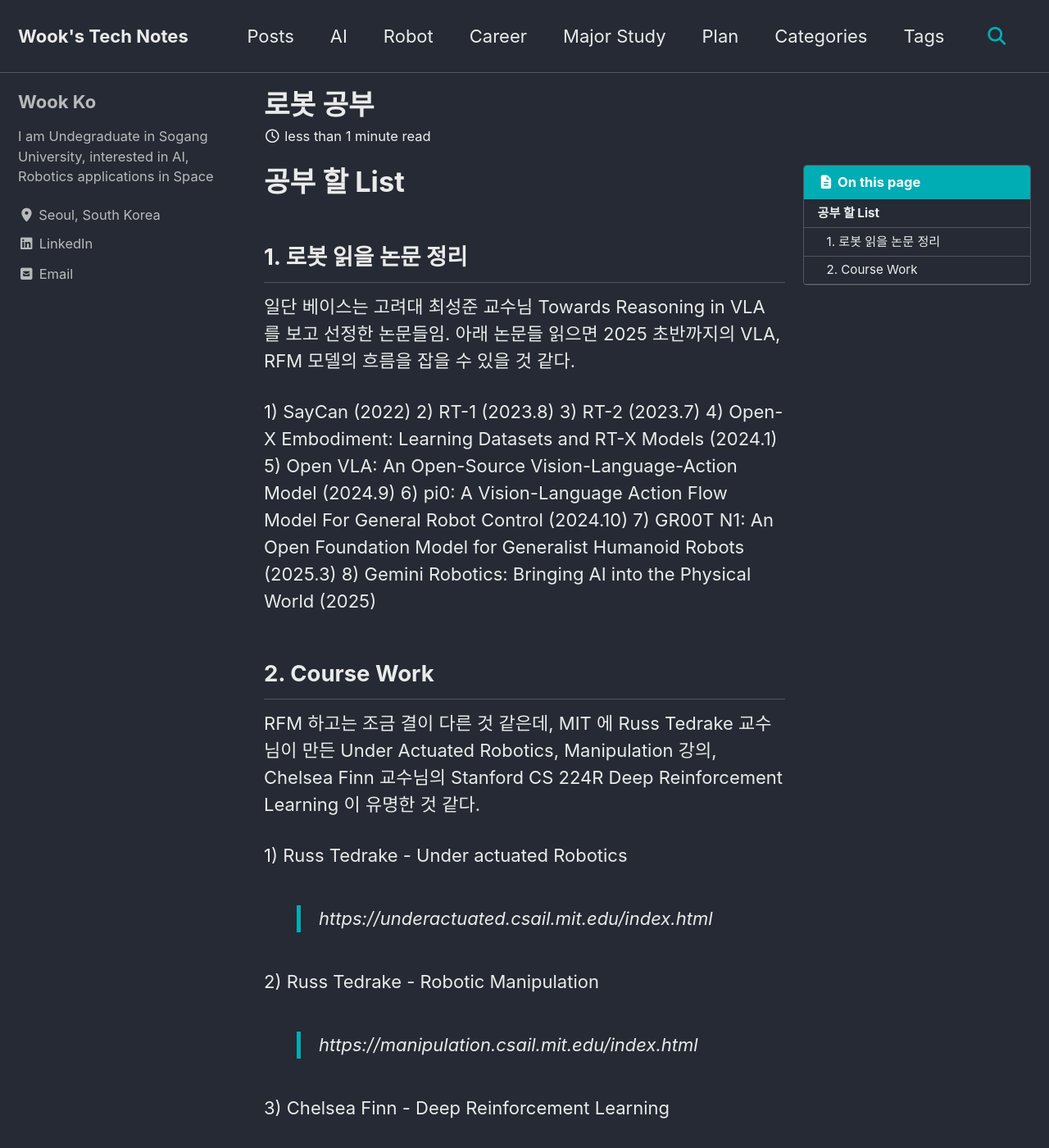
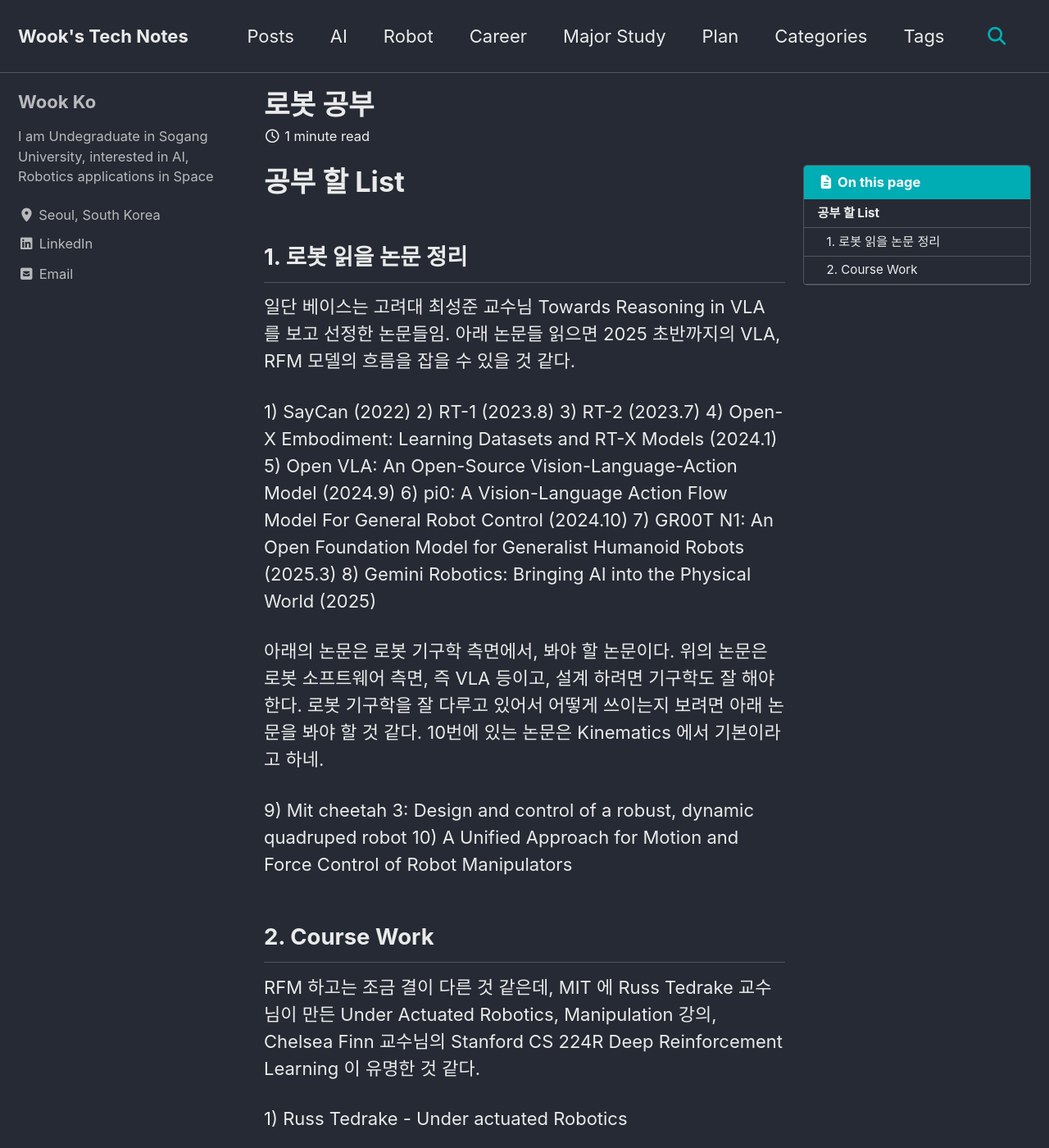
Before and after one commit to kowook137/kowook137.github.io, a Jekyll site: the page built from _career/paper_to_read.md, in a window 1280 px wide and 1400 px high. Shown: the whole window at 82% size. Built offline with Jekyll 4.4.1, drawn with Linux system fonts in a browser that asks for light colours; cached includes are drawn as plain includes; some of the changed text lies outside the part shown.

Commit message:
[Add]Add Kinematics Paper

```diff
--- a/_career/paper_to_read.md
+++ b/_career/paper_to_read.md
@@ -21,6 +21,12 @@ toc: true
  7) GR00T N1: An Open Foundation Model for Generalist Humanoid Robots (2025.3)
  8) Gemini Robotics: Bringing AI into the Physical World (2025)
 
+ 아래의 논문은 로봇 기구학 측면에서, 봐야 할 논문이다. 위의 논문은 로봇 소프트웨어 측면, 즉 VLA 등이고, 설계 하려면 기구학도 잘 해야 한다. 로봇 기구학을 잘 다루고 있어서 어떻게 쓰이는지 보려면 아래 논문을 봐야 할 것 같다.
+ 10번에 있는 논문은 Kinematics 에서 기본이라고 하네.
+
+ 9) Mit cheetah 3: Design and control of a robust, dynamic quadruped robot
+ 10) A Unified Approach for Motion and Force Control of Robot Manipulators
+
 ## 2. Course Work
 
 RFM 하고는 조금 결이 다른 것 같은데, MIT 에 Russ Tedrake 교수님이 만든 Under Actuated Robotics, Manipulation 강의, Chelsea Finn 교수님의 Stanford CS 224R Deep Reinforcement Learning 이 유명한 것 같다.
@@ -33,3 +39,7 @@ RFM 하고는 조금 결이 다른 것 같은데, MIT 에 Russ Tedrake 교수님
 
  3) Chelsea Finn - Deep Reinforcement Learning
  > https://cs224r.stanford.edu/
+
+ ## 3. 하드웨어 공부
+
+ 펌웨어? 임베디드 시스템?
```
